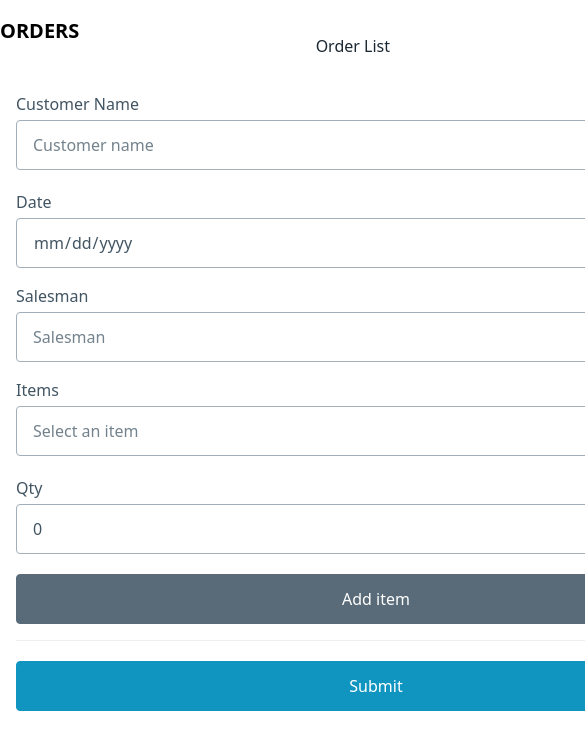
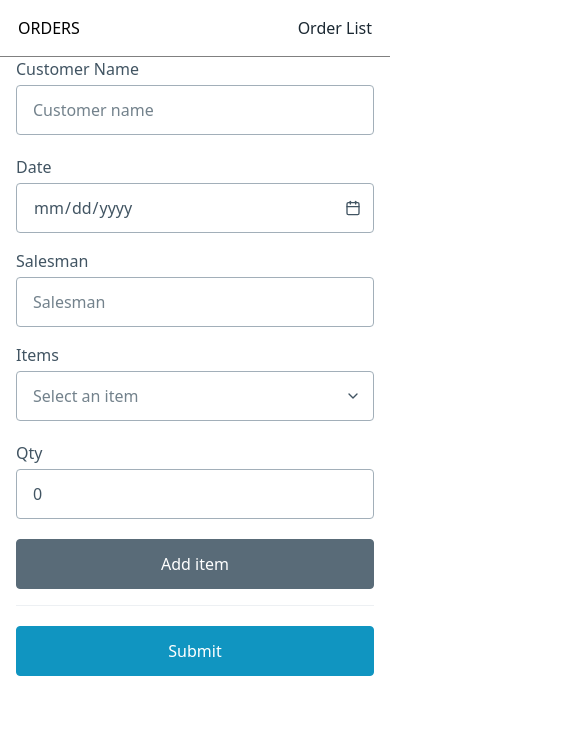
Before and after one commit to pattnaik-soumitri/aus-order-app, a Vue app: page / in a window 390 px wide. Shown: the top 750 px of the page, 585 px wide, since content can reach past the window. Built offline with nearby package versions, Linux system fonts and the light colour scheme.

Commit message:
- Implemented responsive design.

```diff
--- a/src/App.vue
+++ b/src/App.vue
@@ -6,7 +6,7 @@ import { RouterLink, RouterView } from 'vue-router'
   <header>
     <nav>
       <ul>
-        <li><h4><RouterLink class="logo-link contrast" to="/">ORDERS</RouterLink></h4></li>
+        <li><RouterLink class="logo-link contrast" to="/">ORDERS</RouterLink></li>
       </ul>
       <ul>
         <li><RouterLink to="orders" class="contrast">Order List</RouterLink></li>
@@ -24,4 +24,12 @@ import { RouterLink, RouterView } from 'vue-router'
 .logo-link {
   text-decoration: none;
 }
+nav {
+  border-bottom: solid 1px gray;
+}
+
+nav ul {
+  margin-left: 10px;
+  margin-right: 10px;
+}
 </style>
--- a/src/views/OrderEntry.vue
+++ b/src/views/OrderEntry.vue
@@ -42,7 +42,9 @@ const submit = async () => {
 </script>
 
 <template>
-    <div class="order-form grid">
+    <section>
+        <div class="grid">
+            <div class="order-form">
                 <form @submit.prevent="submit">
                     <label for="customer_name">
                         Customer Name
@@ -76,14 +78,15 @@ const submit = async () => {
 
                 </form>
             </div>
+        </div>
+    </section>
 </template>
 
 
 <style scopedd>
 .order-form {
-    /* display: flex; */
     margin: auto;
-    width: 720px;
+    max-width: 720px;
 }
 .submit {
     margin-top: 20px;
--- a/src/views/OrderList.vue
+++ b/src/views/OrderList.vue
@@ -18,11 +18,10 @@ onMounted(async () => {
 </script>
 
 <template>
-
-    <div>
+    <section>
+        <div class="grid">
+            <div class="order-list-container">
                 <h6>Order List</h6>
-
-        <div class="order-list-container">
                 <table role="grid">
                     <thead>
                         <tr>
@@ -43,13 +42,13 @@ onMounted(async () => {
                     </table>
             </div>
         </div>
+    </section>
 </template>
 
 
 <style scoped>
 .order-list-container {
-    width: 900px;
-    display: flex;
+    max-width: 900px;
     margin: auto;
 }
 </style>
```
Lines whose indentation alone changed are shown as unchanged.
